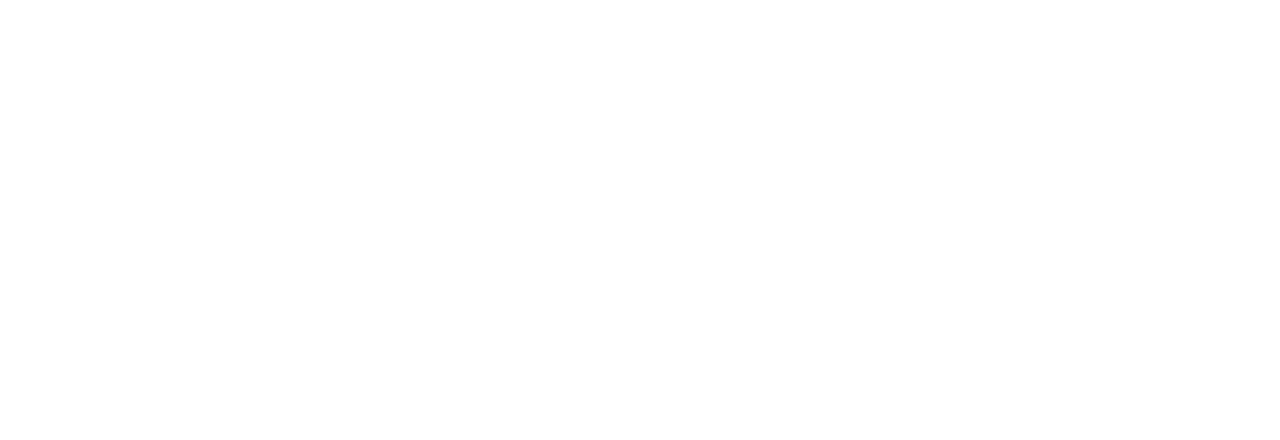
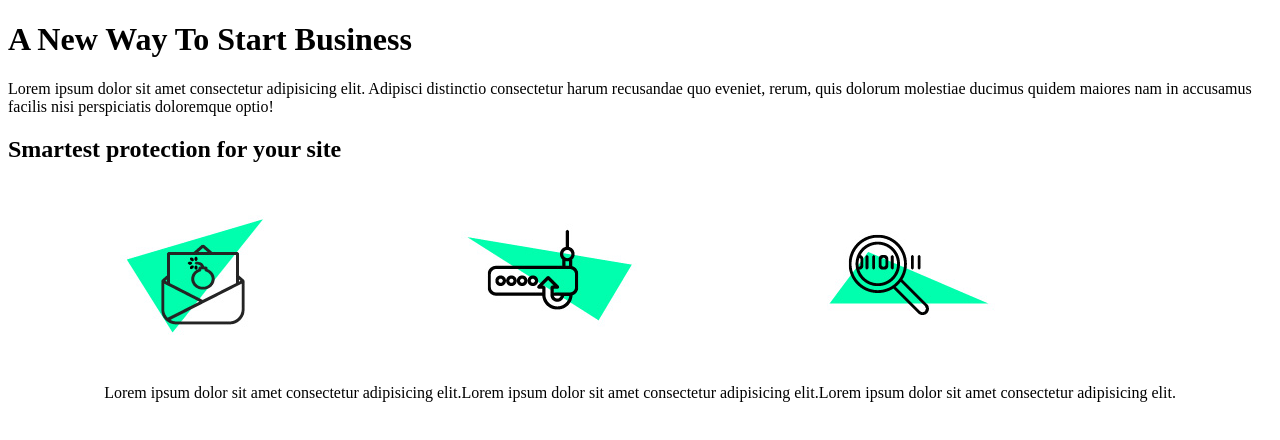
Before and after one commit to JaramilloT/Atlas_proyecto, a plain HTML site: page index.html in a window 1280 px wide. Drawn offline with Linux system fonts and the light colour scheme.

Commit message:
primer avance

```diff
--- a/index.html
+++ b/index.html
@@ -3,13 +3,35 @@
 <head>
     <meta charset="UTF-8">
     <meta name="viewport" content="width=device-width, initial-scale=1.0">
+    <link rel="stylesheet" href="styles.css">
     <title>Atlas</title>
 </head>
 <body>
     <header>
-
+        <h1> A New Way To Start Business</h1>
+        <p>Lorem ipsum dolor sit amet consectetur adipisicing elit. Adipisci distinctio consectetur harum recusandae quo
+            eveniet, rerum, quis dolorum molestiae ducimus quidem maiores nam in accusamus facilis nisi perspiciatis doloremque optio!
+        </p>
     </header>
     <main>
+        <h2>
+            Smartest protection for your site
+        </h2>
+        <div class="primer">
+            <div>
+                <img src="images/smart-protect-1.jpg" alt="">
+                <p>Lorem ipsum dolor sit amet consectetur adipisicing elit.</p>
+            </div>
+            <div>
+                <img src="images/smart-protect-2.jpg" alt="">
+                <p>Lorem ipsum dolor sit amet consectetur adipisicing elit.</p>
+            </div>
+            <div>
+                <img src="images/smart-protect-3.jpg" alt="">
+                <p>Lorem ipsum dolor sit amet consectetur adipisicing elit.</p>
+            </div>
+        </div>
+
 
     </main>
 </body>
--- a/styles.css
+++ b/styles.css
@@ -0,0 +1,9 @@
+
+
+
+
+
+.primer{
+    display: flex;
+    justify-content:center;
+}
```
